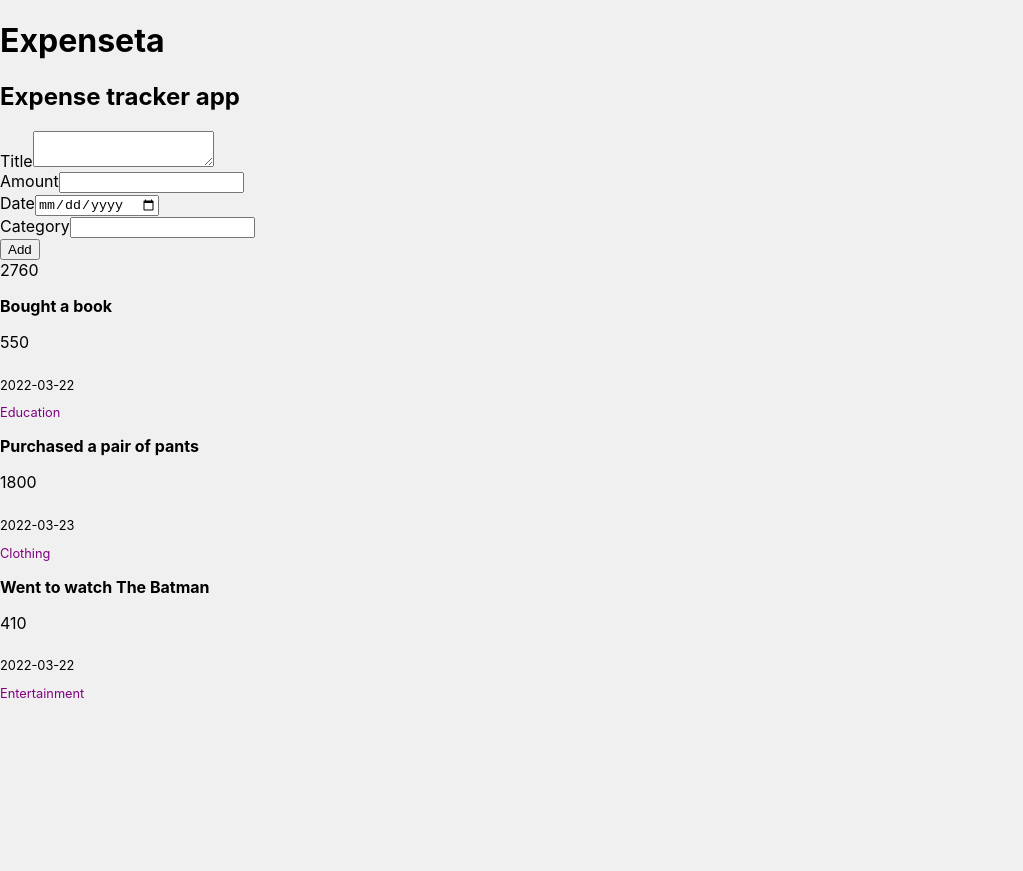
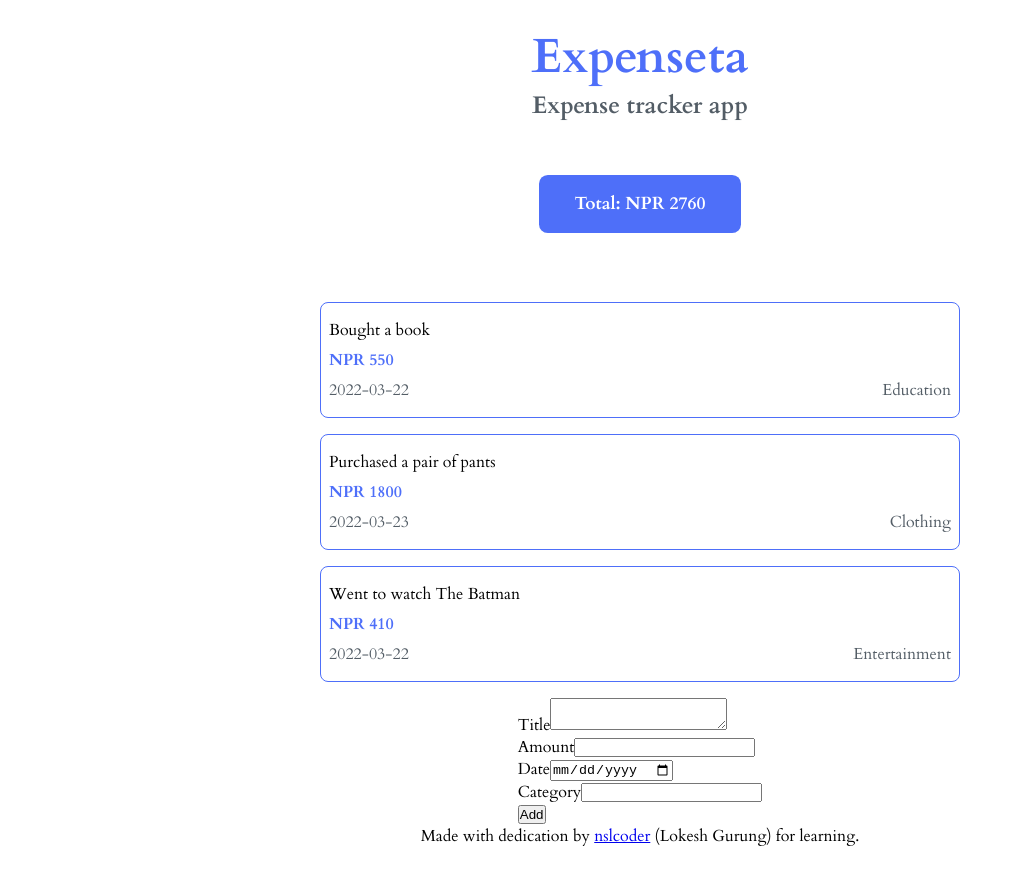
Before and after one commit to nslcoder/expenseta, a React (Create React App) app: page / in a window 1280 px wide. Shown: the whole page, without its empty margins (0-1023 px from the left). Before the commit the page ends 800 px from the top, so only its background shows below. Built offline with nearby package versions, Linux system fonts and the light colour scheme.

Commit message:
style: start adding css styles

```diff
--- a/src/App.css
+++ b/src/App.css
@@ -1,21 +1,64 @@
-.expense {
-  border-radius: 0.5em;
-  margin: 1.5em;
-  padding: 0.7em;
-  line-height: 0.7em;
-  background-color: #fff;
+.App > h1 {
+  color: #4e6ff9;
+  font-size: 3em;
 }
 
-.expense-title {
+.App > h2 {
+  color: #535d66;
+}
+
+.App > h1,
+h2,
+footer {
+  text-align: center;
+}
+
+.App {
+  margin: 1em;
+  padding: 0.5em;
+  width: 50vw;
+  display: flex;
+  flex-direction: column;
+  align-items: center;
+}
+
+.total-expenses {
+  margin: 3em 0;
+  padding: 1em 2em;
+  background-color: #4e6ff9;
+  border-radius: 0.5em;
+  color: #fff;
+  font-size: 1.1em;
   font-weight: 700;
 }
 
-.expense-date {
-  font-size: 0.8em;
-  margin-top: 2em;
+.expenses-list {
+  width: inherit;
 }
 
+.expense-item {
+  margin: 1em 0;
+  padding: 0.5em;
+  border: 1px solid #4e6ff9;
+  border-radius: 0.5em;
+}
+
+.expense-item > * {
+  margin: 0.5em 0;
+}
+
+.expense-amount {
+  color: #4e6ff9;
+  font-weight: 700;
+}
+
+.expense-item > div {
+  display: flex;
+  justify-content: space-between;
+}
+
+.expense-date,
 .expense-category {
-  font-size: 0.8em;
-  color: purple;
+  color: #535d66;
+  display: inline-block;
 }
--- a/src/App.js
+++ b/src/App.js
@@ -18,15 +18,31 @@ function App() {
       <h1>Expenseta</h1>
       <h2>Expense tracker app</h2>
 
+      <TotalExpenses expenses={expenses} />
+
+      <div className='expenses-list'>
+        {expenses.map((expense, index) => (
+          <div className='expense-item' key={index}>
+            <Expense expense={expense} />
+          </div>
+        ))}
+      </div>
+
       <AddExpense createExpenses={createExpenses} />
 
-      <TotalExpenses expenses={expenses} />
-
-      {expenses.map((expense, index) => (
-        <div className='expense-item' key={index}>
-          <Expense expense={expense} />
-        </div>
-      ))}
+      <footer>
+        <p>
+          Made with dedication by{' '}
+          <a
+            href='https://nslcoder.github.io/'
+            target='_blank'
+            rel='noopener noreferrer'
+          >
+            nslcoder
+          </a>{' '}
+          (Lokesh Gurung) for learning.
+        </p>
+      </footer>
     </div>
   );
 }
--- a/src/components/Expense.js
+++ b/src/components/Expense.js
@@ -2,9 +2,11 @@ function Expense({ expense }) {
   return (
     <>
       <p className='expense-title'>{expense.title}</p>
-      <p className='expense-amount'>{expense.amount}</p>
-      <p className='expense-date'>{expense.date}</p>
-      <p className='expense-category'>{expense.category}</p>
+      <p className='expense-amount'>NPR {expense.amount}</p>
+      <div>
+        <p className='expense-date'>{expense.date}</p>
+        <p className='expense-category'>{expense.category}</p>
+      </div>
     </>
   );
 }
--- a/src/components/TotalExpenses.js
+++ b/src/components/TotalExpenses.js
@@ -3,7 +3,7 @@ function TotalExpenses({ expenses }) {
 
   return (
     <div className='total-expenses'>
-      {amounts.reduce((accu, cur) => Number(accu) + Number(cur))}
+      Total: NPR {amounts.reduce((accu, cur) => Number(accu) + Number(cur))}
     </div>
   );
 }
--- a/src/index.css
+++ b/src/index.css
@@ -1,14 +1,18 @@
-body {
+@import url('https://fonts.googleapis.com/css2?family=Cardo:wght@400;700&display=swap');
+
+* {
+  box-sizing: border-box;
   margin: 0;
-  font-family: -apple-system, BlinkMacSystemFont, 'Segoe UI', 'Roboto', 'Oxygen',
-    'Ubuntu', 'Cantarell', 'Fira Sans', 'Droid Sans', 'Helvetica Neue',
-    sans-serif;
-  -webkit-font-smoothing: antialiased;
-  -moz-osx-font-smoothing: grayscale;
-  background-color: rgb(240, 240, 240);
+  padding: 0;
 }
 
-code {
-  font-family: source-code-pro, Menlo, Monaco, Consolas, 'Courier New',
-    monospace;
+body {
+  height: 100%;
+  font-family: 'Cardo', serif;
 }
+
+#root {
+  display: flex;
+  justify-content: center;
+  height: inherit;
+}
```
